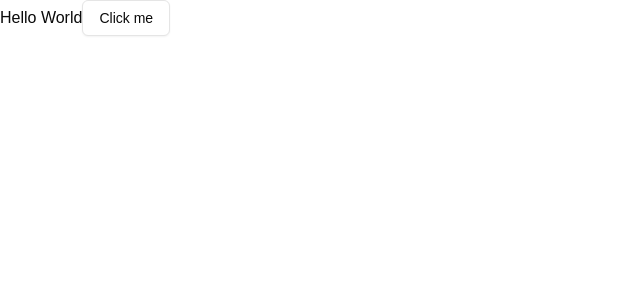
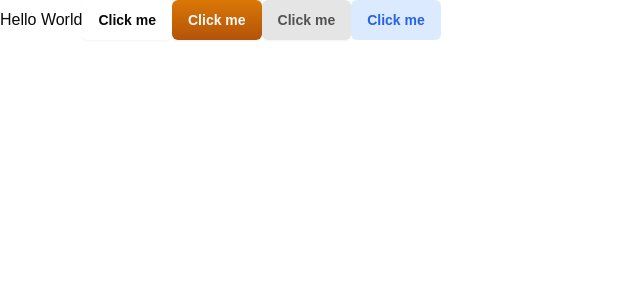
Before and after one commit to SarfrazAlame/jira_clone, a Next.js app: page / in a window 1280 px wide. Shown: the top 300 px of the page, without its empty margins (0-640 px from the left). Built offline with nearby package versions, Linux system fonts and the light colour scheme.

Commit message:
component arrangement

```diff
--- a/src/app/page.tsx
+++ b/src/app/page.tsx
@@ -4,7 +4,10 @@
   return (
     <div>
       Hello World
-      <Button variant={"outline"}>Click me</Button>
+      <Button variant={"default"}>Click me</Button>
+      <Button variant={"destructive"}>Click me</Button>
+      <Button variant={"muted"}>Click me</Button>
+      <Button variant={"teritary"}>Click me</Button>
     </div>
   );
 }
--- a/src/components/ui/button.tsx
+++ b/src/components/ui/button.tsx
@@ -1,57 +1,60 @@
-import * as React from "react"
-import { Slot } from "@radix-ui/react-slot"
-import { cva, type VariantProps } from "class-variance-authority"
+import * as React from "react";
+import { Slot } from "@radix-ui/react-slot";
+import { cva, type VariantProps } from "class-variance-authority";
 
-import { cn } from "@/lib/utils"
+import { cn } from "@/lib/utils";
 
 const buttonVariants = cva(
-  "inline-flex items-center justify-center gap-2 whitespace-nowrap rounded-md text-sm font-medium transition-colors focus-visible:outline-none focus-visible:ring-1 focus-visible:ring-ring disabled:pointer-events-none disabled:opacity-50 [&_svg]:pointer-events-none [&_svg]:size-4 [&_svg]:shrink-0",
+  "inline-flex items-center justify-center gap-2 whitespace-nowrap rounded-md text-sm font-semibold transition-colors focus-visible:outline-none focus-visible:ring-1 focus-visible:ring-ring disabled:pointer-events-none disabled:bg-netural-100  disabled:from-netural-100 disabled:to-netural-100 disabled:text-netural-300 border-netrual-200 shadow-sm [&_svg]:pointer-events-none [&_svg]:size-4 [&_svg]:shrink-0",
   {
     variants: {
       variant: {
-        default:
-          "bg-primary text-primary-foreground shadow hover:bg-primary/90",
+        primary:
+          "bg-gradient-to-b from-blue-600 to-blue-700 text-primary-foreground hover:from-blue-700 hover:to-blue-700 ",
         destructive:
-          "bg-destructive text-destructive-foreground shadow-sm hover:bg-destructive/90",
+          "bg-gradient-to-b from-amber-600 to-amber-700 text-destructive-foreground hover:from-amber-700 hover:to-amber-700 ",
         outline:
           "border border-input bg-background shadow-sm hover:bg-accent hover:text-accent-foreground",
-        secondary:
-          "bg-secondary text-secondary-foreground shadow-sm hover:bg-secondary/80",
-        ghost: "hover:bg-accent hover:text-accent-foreground",
-        link: "text-primary underline-offset-4 hover:underline",
+        secondary: "bg-white text-black hover:bg-neutral-100 ",
+        ghost:
+          "border-transparent shadow-none hover:bg-accent hover:text-accent-foreground",
+        muted: "bg-neutral-200 text-neutral-600 hover:bg-neutral-200/80",
+        teritary:
+          "bg-blue-100 text-blue-600 border-transparent hover:bg-blue-200 shadow-none",
       },
       size: {
-        default: "h-9 px-4 py-2",
-        sm: "h-8 rounded-md px-3 text-xs",
-        lg: "h-10 rounded-md px-8",
-        icon: "h-9 w-9",
+        default: "h-10 px-4 py-2",
+        sm: "h-8 rounded-md px-3",
+        xs: "h-7 rounded-md px-2 text-xs",
+        lg: "h-12 rounded-md px-8",
+        icon: "h-8 w-8",
       },
     },
     defaultVariants: {
-      variant: "default",
+      variant: "primary",
       size: "default",
     },
   }
-)
+);
 
 export interface ButtonProps
   extends React.ButtonHTMLAttributes<HTMLButtonElement>,
     VariantProps<typeof buttonVariants> {
-  asChild?: boolean
+  asChild?: boolean;
 }
 
 const Button = React.forwardRef<HTMLButtonElement, ButtonProps>(
   ({ className, variant, size, asChild = false, ...props }, ref) => {
-    const Comp = asChild ? Slot : "button"
+    const Comp = asChild ? Slot : "button";
     return (
       <Comp
         className={cn(buttonVariants({ variant, size, className }))}
         ref={ref}
         {...props}
       />
-    )
+    );
   }
-)
-Button.displayName = "Button"
+);
+Button.displayName = "Button";
 
-export { Button, buttonVariants }
+export { Button, buttonVariants };
--- a/src/components/ui/input.tsx
+++ b/src/components/ui/input.tsx
@@ -11,7 +11,7 @@
       <input
         type={type}
         className={cn(
-          "flex h-9 w-full rounded-md border border-input bg-transparent px-3 py-1 text-sm shadow-sm transition-colors file:border-0 file:bg-transparent file:text-sm file:font-medium file:text-foreground placeholder:text-muted-foreground focus-visible:outline-none focus-visible:ring-1 focus-visible:ring-ring disabled:cursor-not-allowed disabled:opacity-50",
+          "flex h-12 w-full rounded-md border border-input bg-transparent px-3 py-1 text-sm shadow-sm transition-colors file:border-0 file:bg-transparent file:text-sm file:font-medium file:text-foreground placeholder:text-muted-foreground focus-visible:outline-none focus-visible:ring-1 focus-visible:ring-ring disabled:cursor-not-allowed disabled:opacity-50",
           className
         )}
         ref={ref}
--- a/src/components/ui/select.tsx
+++ b/src/components/ui/select.tsx
@@ -24,7 +24,7 @@
   <SelectPrimitive.Trigger
     ref={ref}
     className={cn(
-      "flex h-9 w-full items-center justify-between whitespace-nowrap rounded-md border border-input bg-transparent px-3 py-2 text-sm shadow-sm ring-offset-background placeholder:text-muted-foreground focus:outline-none focus:ring-1 focus:ring-ring disabled:cursor-not-allowed disabled:opacity-50 [&>span]:line-clamp-1",
+      "flex h-12 w-full items-center justify-between whitespace-nowrap rounded-md border border-input bg-transparent px-3 py-2 text-sm shadow-sm ring-offset-background placeholder:text-muted-foreground focus:outline-none focus:ring-1 focus:ring-ring disabled:cursor-not-allowed disabled:opacity-50 [&>span]:line-clamp-1",
       className
     )}
     {...props}
```
